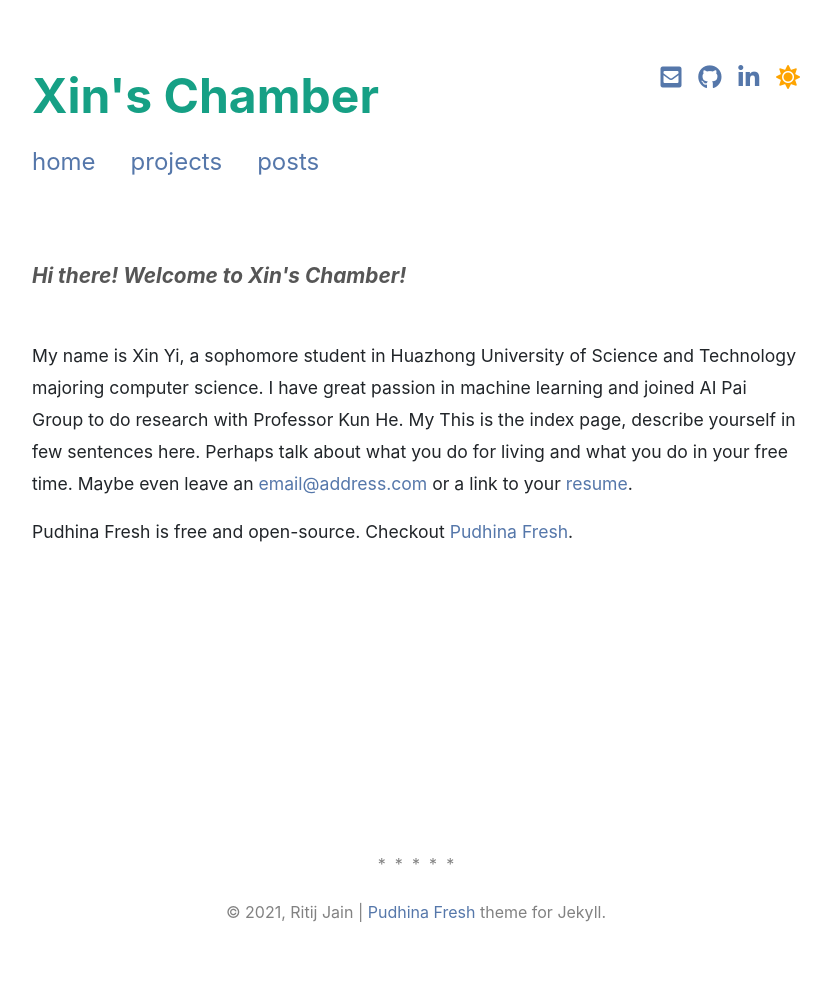
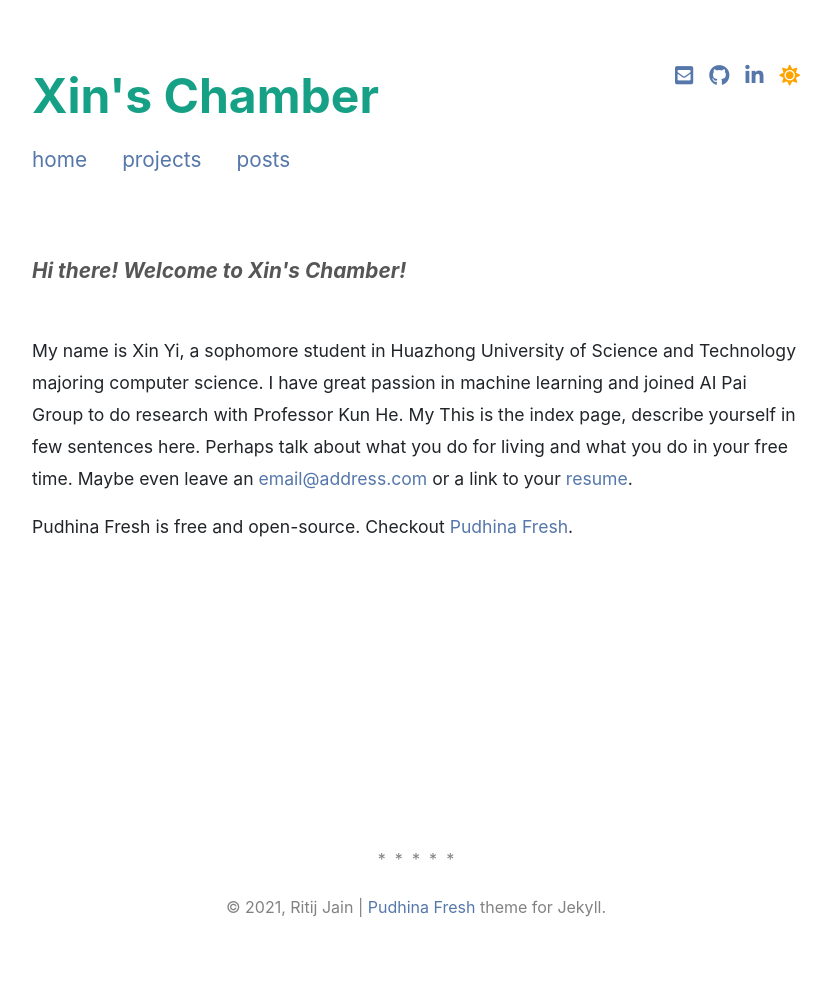
Before and after one commit to Allyyi/allyyi.github.io, a Jekyll site: the page built from index.md, in a window 1280 px wide. Shown: the whole page, without its empty margins (224-1055 px from the left). Built offline with Jekyll 4.4.1, drawn with Linux system fonts in a browser that asks for light colours; nearby versions of some CDN libraries; a style sheet for code colours, icons or effects is not loaded.

Commit message:
change menu font size

```diff
--- a/assets/css/main.css
+++ b/assets/css/main.css
@@ -104,7 +104,7 @@ a.logo:hover {
 
 .menu {
   color: #828282;
-  font-size: 150%;
+  font-size: 130%;
   margin: 0px;
   margin-top: 12px;
   padding: 0px;
@@ -125,7 +125,7 @@ a.logo:hover {
 
 .social-links {
   float: right;
-  font-size: 150%;
+  font-size: 130%;
   color: #828282;
   list-style-type: none;
 }
```
